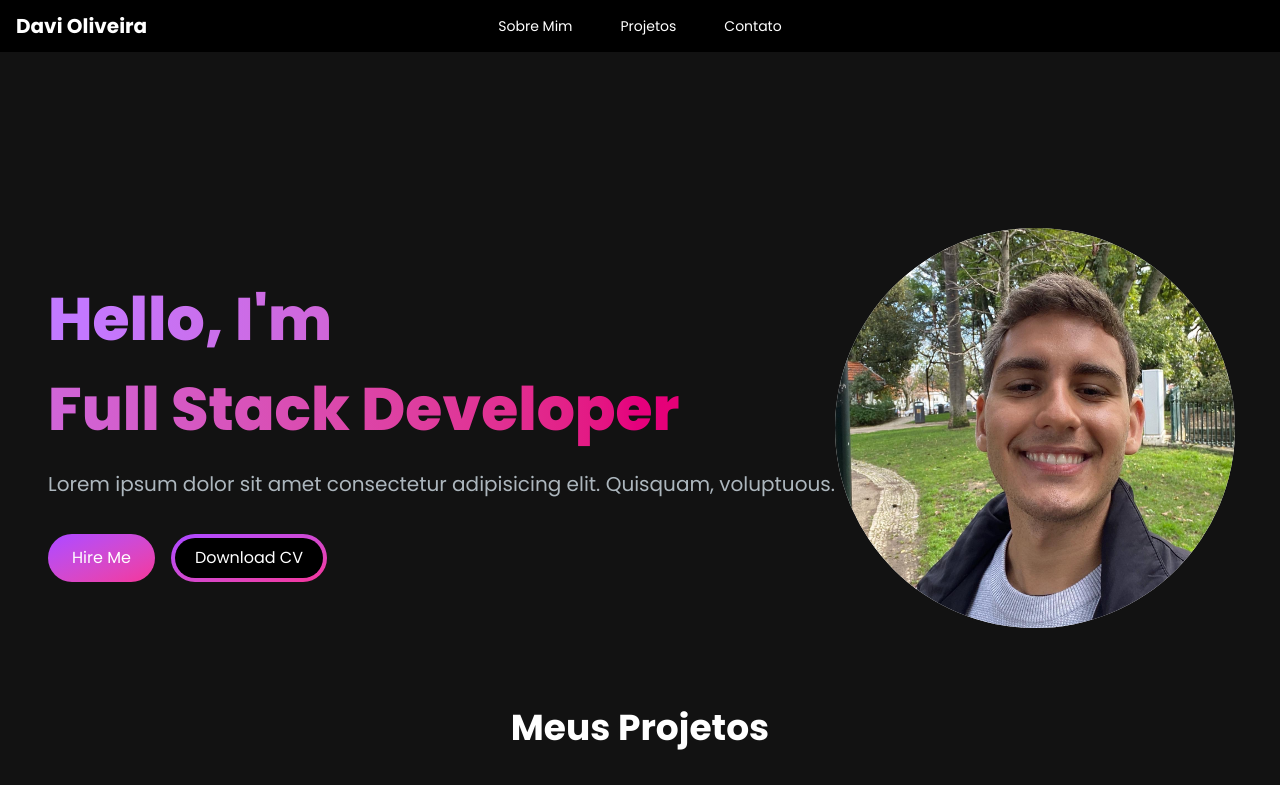
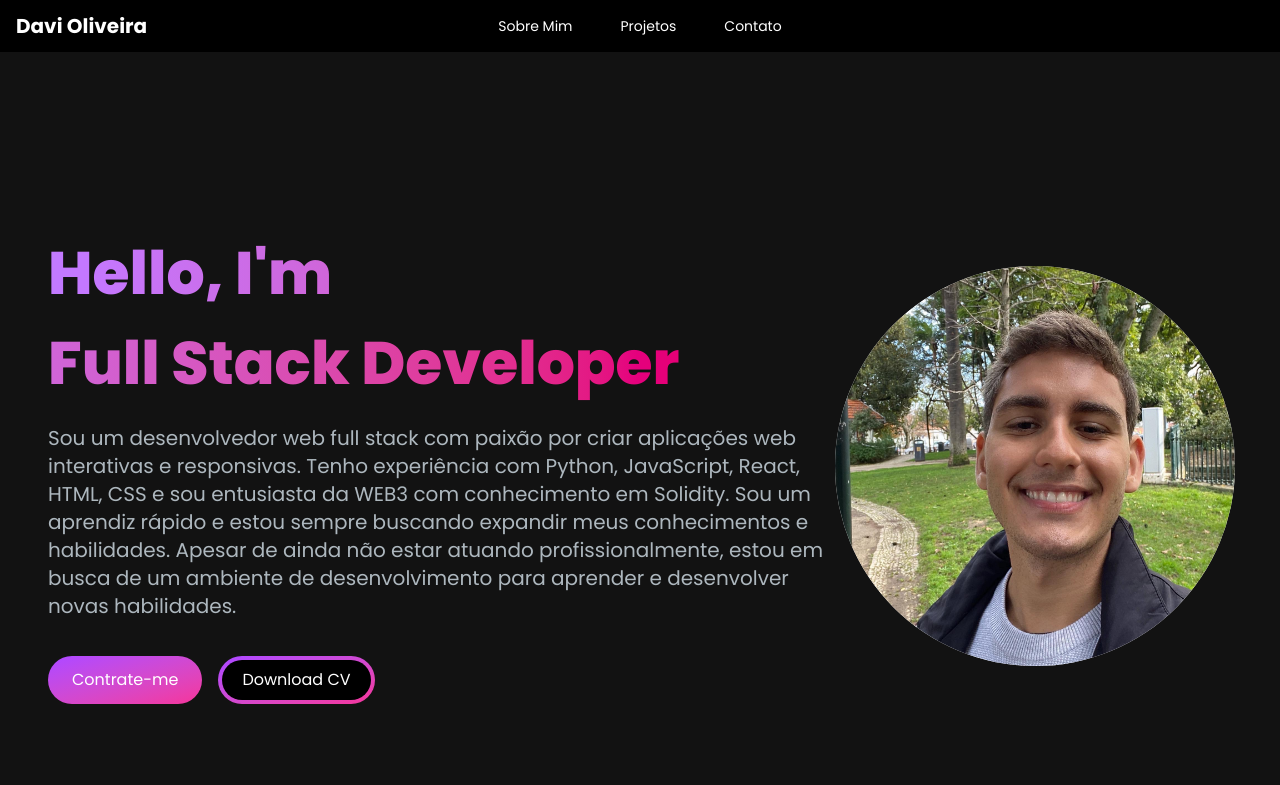
Before and after one commit to davimqz/Portfolio-BR, a React (Vite) app: page / in a window 1280 px wide. Shown: the top 785 px of the page. Built offline with nearby package versions, Linux system fonts and the light colour scheme.

Commit message:
[Refact] - Refatoração das rotas

```diff
--- a/src/assets/components/EmailSection.jsx
+++ b/src/assets/components/EmailSection.jsx
@@ -41,7 +41,7 @@ const EmailSection = () => {
         <h5 className="text-xl font-bold text-white my-2">Vamos nos conectar!</h5>
         <p className="text-[#ADB7BE] mb-4 max-w-md">
           Atualmente estou em busca de novas oportunidades, minha caixa de entrada está sempre aberta.
-Seja para tirar uma dúvida ou apenas dizer oi, farei o possível para responder!
+            Seja para tirar uma dúvida ou apenas dizer oi, farei o possível para responder!
         </p>
         <div className="socials flex flex-row gap-4 text-white text-3xl">
           <a href="https://github.com/davimqz" target="_blank" rel="noopener noreferrer">
--- a/src/assets/components/HeroSection.jsx
+++ b/src/assets/components/HeroSection.jsx
@@ -16,8 +16,10 @@ const HeroSection = () => {
           </h1>
 
           <p className="text-[#ADB7BE] text-base sm:text-lg mb-6 lg:text-xl">
-            Lorem ipsum dolor sit amet consectetur adipisicing elit. Quisquam,
-            voluptuous.
+            Sou um desenvolvedor web full stack com paixão por criar aplicações web interativas e responsivas.
+            Tenho experiência com Python, JavaScript, React, HTML, CSS e sou entusiasta da WEB3 com conhecimento em Solidity.
+            Sou um aprendiz rápido e estou sempre buscando expandir meus conhecimentos e habilidades.
+            Apesar de ainda não estar atuando profissionalmente, estou em busca de um ambiente de desenvolvimento para aprender e desenvolver novas habilidades.
           </p>
 
           <div>
@@ -25,7 +27,7 @@ const HeroSection = () => {
               to="/"
               className="px-6 inline-block py-3 w-full sm:w-fit rounded-full mr-4 bg-gradient-to-br from-purple-500 to-pink-500 hover:bg-slate-200 text-white"
             >
-              Hire Me
+              Contrate-me
             </Link>
             <Link
               to="/"
--- a/src/assets/components/NavBar.jsx
+++ b/src/assets/components/NavBar.jsx
@@ -1,5 +1,5 @@
 import { navItems } from "../../contants"
-import { useState } from "react";
+
 
 const NavBar = () => {
   return (
--- a/src/contants/index.js
+++ b/src/contants/index.js
@@ -1,5 +1,5 @@
 export const navItems = [
-  { label: "Sobre Mim", href: "#" },
-  { label: "Projetos", href: "#" },
-  { label: "Contato", href: "#" },
+  { label: "Sobre Mim", href: "#about" },
+  { label: "Projetos", href: "#projects" },
+  { label: "Contato", href: "#contact" },
 ];
```
